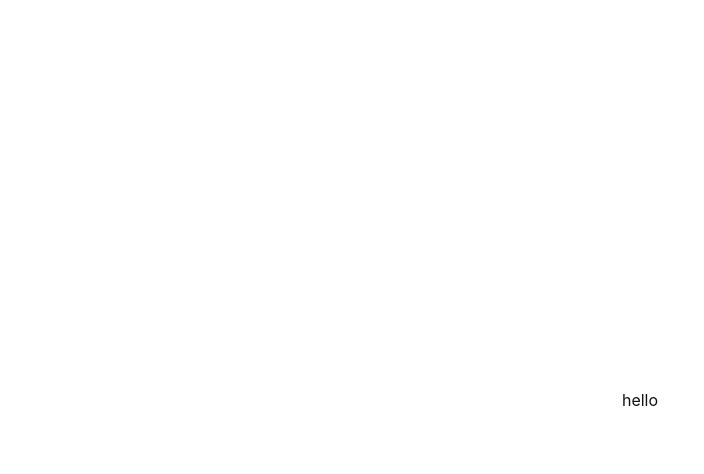
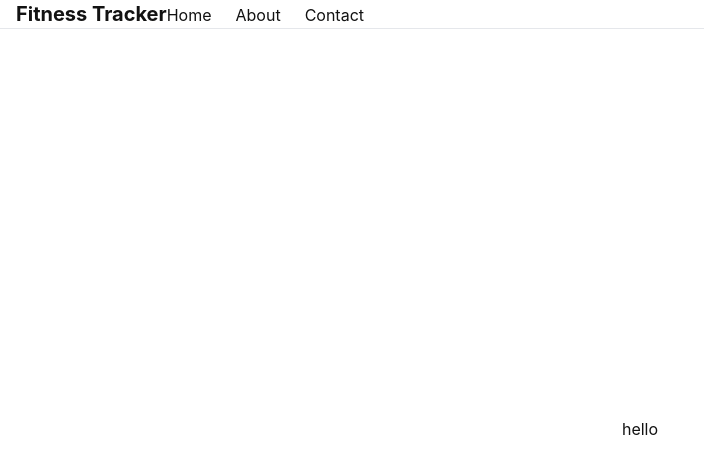
Before and after one commit to dileephq/fitness-tracker, a React (Vite) app: page / in a window 1280 px wide. Shown: the top 474 px of the page, without its empty margins (0-704 px from the left). Built offline with nearby package versions, Linux system fonts and the light colour scheme.

Commit message:
navigation first commit

```diff
--- a/src/App.tsx
+++ b/src/App.tsx
@@ -1,14 +1,18 @@
 import { BrowserRouter, Route, Routes } from 'react-router-dom'
 import Home from './Home/Home.tsx'
 import MyInformation from './MyInformation/MyInformation.tsx'
+import Navbar from './components/Navbar'
 
 function App() {
   return (
     <BrowserRouter>
-      <Routes>
-        <Route path="/" element={<Home />} />
-        <Route path="/my-information" element={<MyInformation />} />
-      </Routes>
+      <div className="min-h-screen">
+        <Navbar />
+        <Routes>
+          <Route path="/" element={<Home />} />
+          <Route path="/my-information" element={<MyInformation />} />
+        </Routes>
+      </div>
     </BrowserRouter>
   )
 }
--- /dev/null
+++ b/src/components/Navbar.tsx
@@ -0,0 +1,60 @@
+import React, { useState } from 'react'
+
+interface NavbarProps {}
+
+const Navbar: React.FC<NavbarProps> = () => {
+  const [isOpen, setIsOpen] = useState(false)
+
+  return (
+    <nav className="bg-white border-b border-gray-200">
+      <div className="container mx-auto px-4 flex items-baseline">
+        <div className="flex items-center">
+          <a href="#" className="font-bold text-xl">
+            Fitness Tracker
+          </a>
+        </div>
+
+        <div className="flex items-center">
+          {/* Toggle button for mobile menu */}
+          <button className="md:hidden " onClick={() => setIsOpen(!isOpen)}>
+            <svg
+              className="w-6 h-6"
+              fill="currentColor"
+              viewBox="0 0 20 20"
+              xmlns="http://www.w3.org/2000/svg"
+            >
+              <path
+                fillRule="evenodd"
+                d="M3 5a1 1 0 011-1h12a1 1 0 110 2H4a1 1 0 01-1-1zM3 10a1 1 0 011-1h12a1 1 0 110 2H4a1 1 0 01-1-1zM9 15a1 1 0 011-1h6a1 1 0 110 2h-6a1 1 0 01-1-1z"
+                clipRule="evenodd"
+              />
+            </svg>
+          </button>
+
+          {/* Navigation links (hidden on mobile) */}
+          <ul
+            className={` hidden md:flex space-x-6 ${isOpen ? 'block' : 'hidden'}`}
+          >
+            <li>
+              <a href="#" className="hover:text-gray-700">
+                Home
+              </a>
+            </li>
+            <li>
+              <a href="#" className="hover:text-gray-700">
+                About
+              </a>
+            </li>
+            <li>
+              <a href="#" className="hover:text-gray-700">
+                Contact
+              </a>
+            </li>
+          </ul>
+        </div>
+      </div>
+    </nav>
+  )
+}
+
+export default Navbar
```
